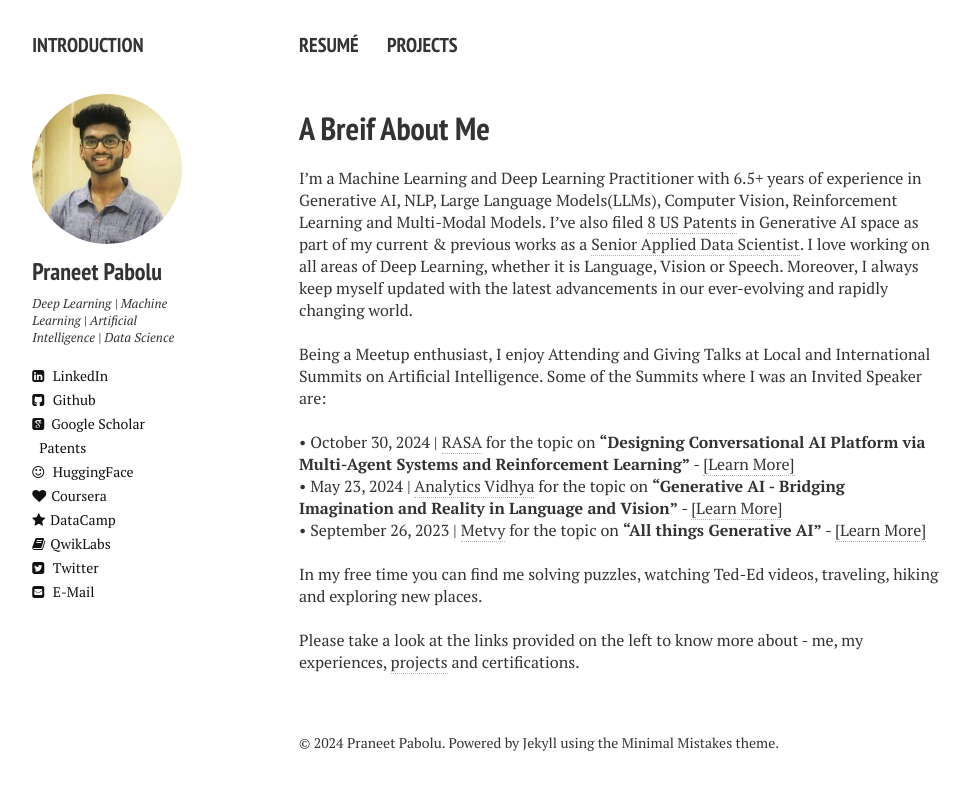
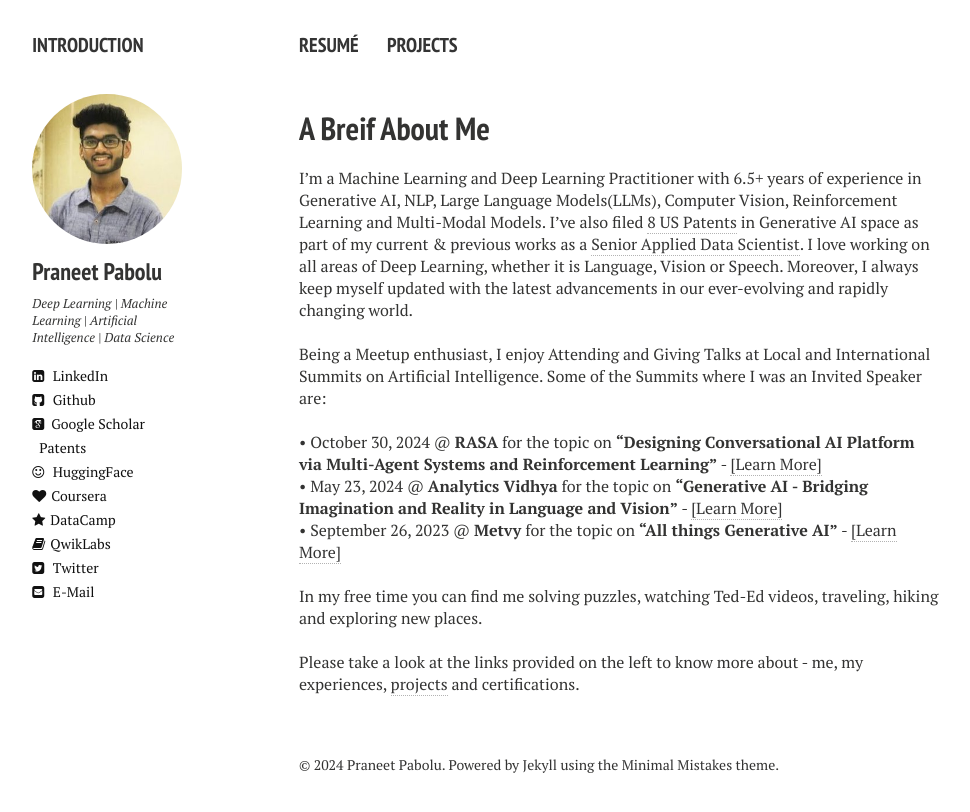
Before and after one commit to DeathReaper0965/deathreaper0965.github.io, a Jekyll site: the page built from index.md, in a window 1280 px wide. Shown: the top 812 px of the page, without its empty margins (21-991 px from the left). Built offline with Jekyll 4.4.1, drawn with Linux system fonts in a browser that asks for light colours; nearby versions of some CDN libraries; comment, search, counter and statistics services are not loaded.

Commit message:
minor change

```diff
--- a/_includes/_author-bio.html
+++ b/_includes/_author-bio.html
@@ -10,7 +10,7 @@
 {% if site.owner.linkedin %}<a href="http://linkedin.com/in/{{ site.owner.linkedin }}" class="author-social" target="_blank"><i class="fa fa-linkedin-square"></i> LinkedIn</a>{% endif %}
 {% if site.owner.github %}<a href="http://github.com/{{ site.owner.github }}" class="author-social" target="_blank"><i class="fa fa-github-square"></i> Github</a>{% endif %}
 {% if site.owner.google_scholar %}<a href="http://scholar.google.com/citations?user={{ site.owner.google_scholar }}" class="author-social" target="_blank"><i class="ai ai-google-scholar-square"></i>&nbsp; Google Scholar</a>{% endif %}
-{% if site.owner.justia %}<a href="https://patents.justia.com/inventor/{{ site.owner.justia }}" class="author-social" target="_blank"><i class="ai-semantic-scholar-square"></i>&nbsp; Patents</a>{% endif %}
+{% if site.owner.justia %}<a href="https://patents.justia.com/inventor/{{ site.owner.justia }}" class="author-social" target="_blank"><i class="ai ai-semantic-scholar-square"></i>&nbsp; Patents</a>{% endif %}
 <!-- {% if site.owner.stackoverflow %}<a href="http://stackoverflow.com/users/{{ site.owner.stackoverflow }}" class="author-social" target="_blank"><i class="fa fa-stack-overflow"></i> Stackoverflow</a>{% endif %} -->
 {% if site.owner.huggingface %}<a href="https://huggingface.co/{{ site.owner.huggingface }}" class="author-social" target="_blank"><i class="fa fa-smile-o"></i> HuggingFace</a>{% endif %}
 {% if site.owner.coursera %}<a href="https://www.coursera.org/user/{{ site.owner.coursera }}" class="author-social" target="_blank"><i class="fa fa-heart"></i>Coursera</a>{% endif %}
--- a/index.md
+++ b/index.md
@@ -9,9 +9,9 @@ I'm a Machine Learning and Deep Learning Practitioner with 6.5+ years of experie
 
 <br />
 Being a Meetup enthusiast, I enjoy Attending and Giving Talks at Local and International Summits on Artificial Intelligence. Some of the Summits where I was an Invited Speaker are:<br><br>
-• October 30, 2024 | <a href="https://rasa.com/">RASA</a> for the topic on <b>"Designing Conversational AI Platform via Multi-Agent Systems and Reinforcement Learning"</b> - <a href="https://calmsummit24.com/speakers/">[Learn More]</a><br>
-• May 23, 2024 | <a href="https://community.analyticsvidhya.com/feed">Analytics Vidhya</a> for the topic on <b>"Generative AI - Bridging Imagination and Reality in Language and Vision"</b> - <a href="https://community.analyticsvidhya.com/c/datahour/generative-ai-bridging-imagination-and-reality-in-language-and-vision"> [Learn More]</a><br>
-• September 26, 2023 | <a href="https://www.metvy.com/">Metvy</a> for the topic on <b>"All things Generative AI"</b> - <a href="https://www.linkedin.com/feed/update/urn:li:activity:7116083127827017728/">[Learn More]</a>
+• October 30, 2024 @ <b><a href="https://rasa.com/">RASA</a></b> for the topic on <b>"Designing Conversational AI Platform via Multi-Agent Systems and Reinforcement Learning"</b> - <a href="https://calmsummit24.com/speakers/">[Learn More]</a><br>
+• May 23, 2024 @ <b><a href="https://community.analyticsvidhya.com/feed">Analytics Vidhya</a></b> for the topic on <b>"Generative AI - Bridging Imagination and Reality in Language and Vision"</b> - <a href="https://community.analyticsvidhya.com/c/datahour/generative-ai-bridging-imagination-and-reality-in-language-and-vision"> [Learn More]</a><br>
+• September 26, 2023 @ <b><a href="https://www.metvy.com/">Metvy</a></b> for the topic on <b>"All things Generative AI"</b> - <a href="https://www.linkedin.com/feed/update/urn:li:activity:7116083127827017728/">[Learn More]</a>
 <br><br>
 In my free time you can find me solving puzzles, watching Ted-Ed videos, traveling, hiking and exploring new places.
 
```
